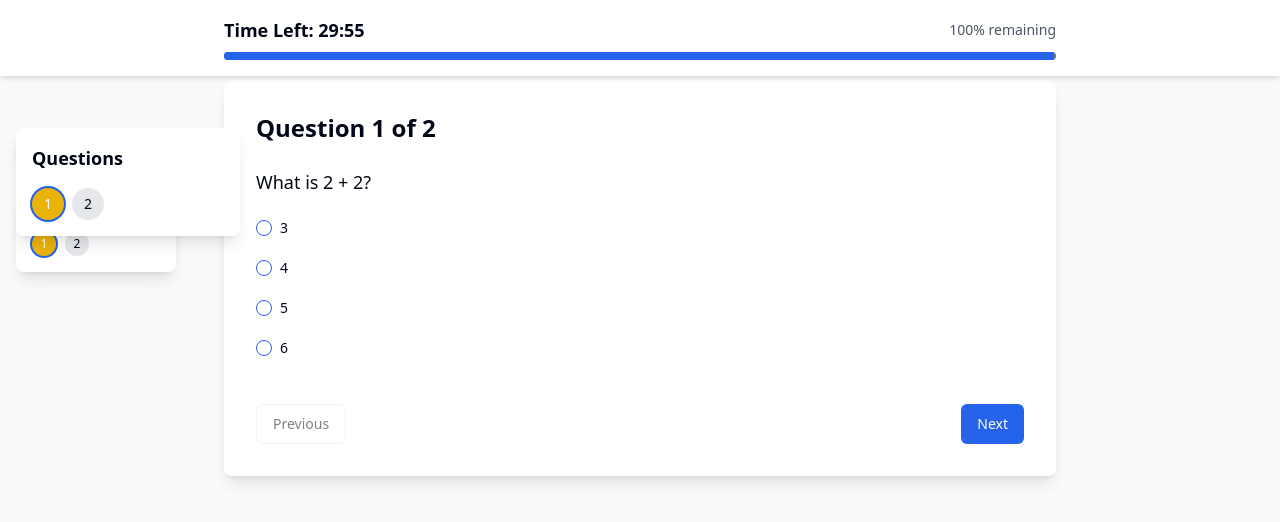
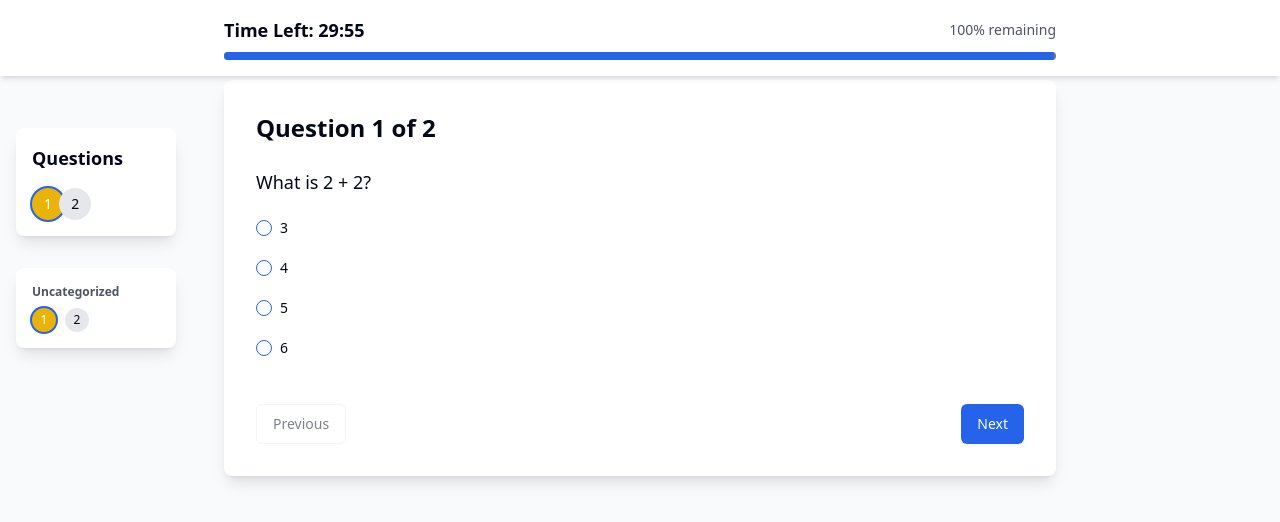
Before and after one commit to Harshilmalik10/exam-mosaic, a React (Vite) app: page /test/1 in a window 1280 px wide. Shown: the top 522 px of the page. Built offline with nearby package versions, Linux system fonts and the light colour scheme.

Commit message:
Fix question navigation issues
Resolve overlapping categorized questions in navigation and correct color changes for answered questions.
[skip gpt_engineer]

```diff
--- a/src/components/QuestionNavigation.tsx
+++ b/src/components/QuestionNavigation.tsx
@@ -21,16 +21,17 @@ export const QuestionNavigation = ({
   showResults = false,
 }: QuestionNavigationProps) => {
   return (
-    <div className="fixed left-4 top-32 bg-white p-4 rounded-lg shadow-lg">
+    <div>
       <h3 className="text-lg font-semibold mb-4">Questions</h3>
       <div className="grid grid-cols-5 gap-2">
         {Array.from({ length: totalQuestions }).map((_, index) => {
-          const answer = answers.find((a) => a.questionId === index + 1);
-          const isAnswered = answers.some((a) => a.questionId === index + 1);
-          const isVisited = visitedQuestions.includes(index + 1);
+          const questionId = index + 1;
+          const answer = answers.find((a) => a.questionId === questionId);
+          const isAnswered = answers.some((a) => a.questionId === questionId);
+          const isVisited = visitedQuestions.includes(questionId);
           const isCurrent = currentQuestion === index;
-          const isCorrect = showResults && correctAnswers?.includes(index + 1);
-          const isIncorrect = showResults && answer && !correctAnswers?.includes(index + 1);
+          const isCorrect = showResults && correctAnswers?.includes(questionId);
+          const isIncorrect = showResults && answer && !correctAnswers?.includes(questionId);
 
           return (
             <button
--- a/src/pages/Test.tsx
+++ b/src/pages/Test.tsx
@@ -139,7 +139,7 @@ const Test = () => {
           </div>
         </div>
 
-        <div className="fixed left-4 top-32 space-y-8">
+        <div className="fixed left-4 top-32 flex flex-col space-y-8">
           <div className="bg-white p-4 rounded-lg shadow-lg w-40">
             <QuestionNavigation
               totalQuestions={test.questions.length}
@@ -150,7 +150,7 @@ const Test = () => {
             />
           </div>
 
-          <div className="bg-white p-4 rounded-lg shadow-lg w-40">
+          <div className="bg-white p-4 rounded-lg shadow-lg w-40 mt-4">
             {Object.entries(questionsByCategory).map(([category, questions]) => (
               <div key={category} className="mb-4 last:mb-0">
                 <h3 className="font-semibold text-xs text-gray-600 mb-2">{category}</h3>
```
